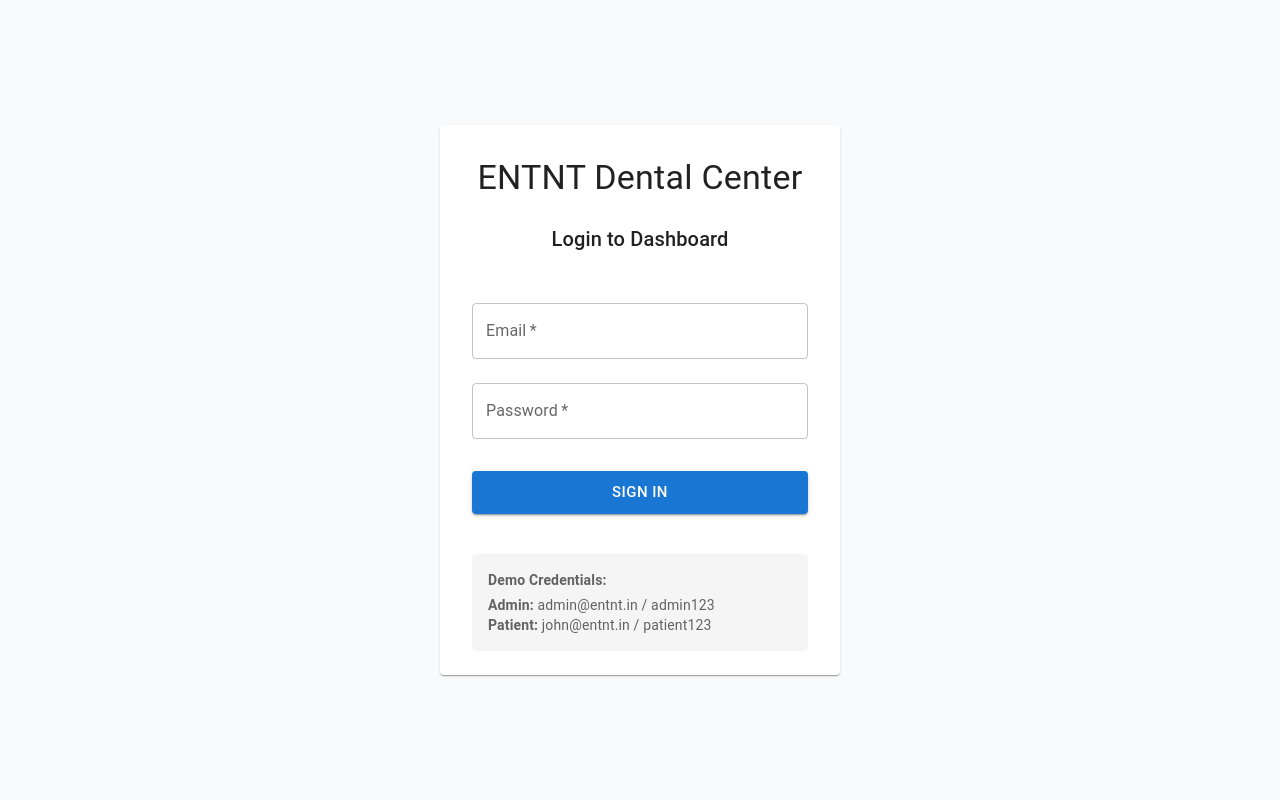
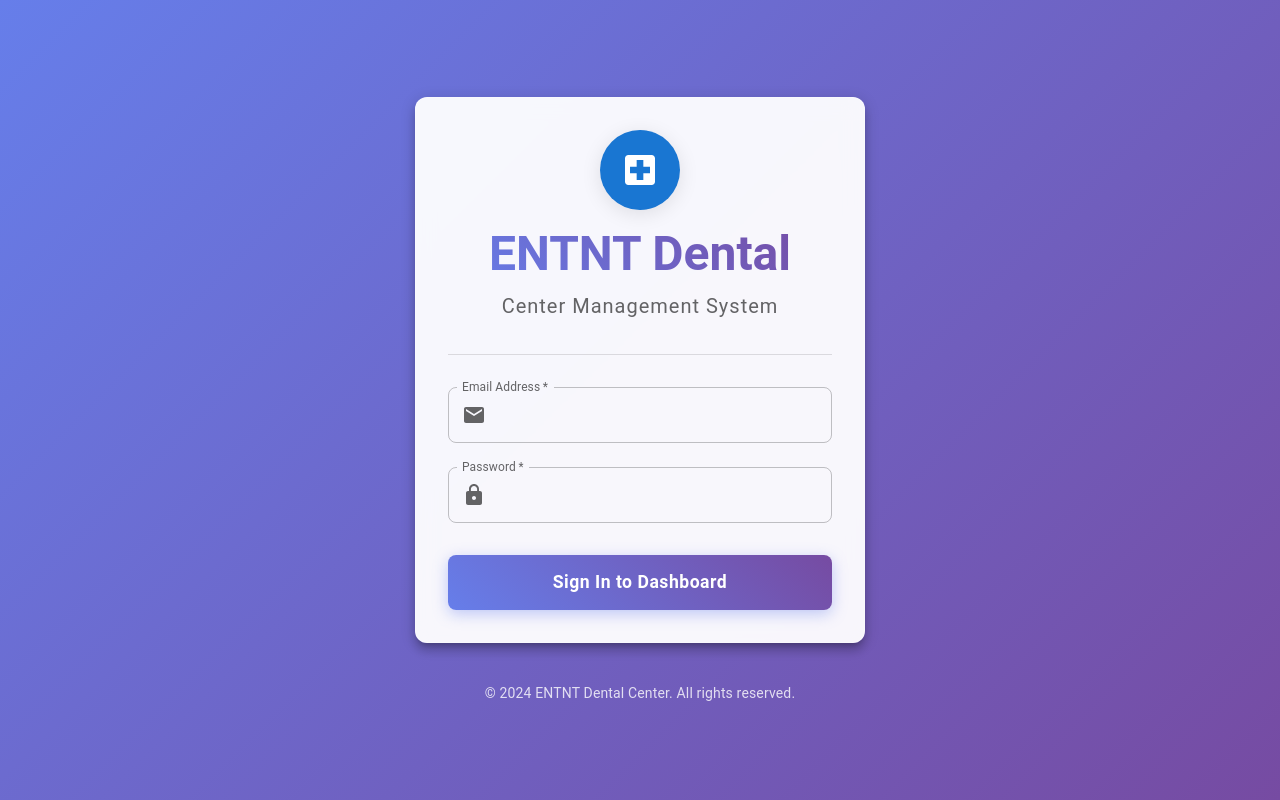
Before and after one commit to Abchoudhary2512/ENTNT_Assignment, a React (Vite) app: page /login in a window 1280 px wide. Built offline with nearby package versions, Linux system fonts and the light colour scheme.

Commit message:
Added Styling to the Login Page and Change CSS

```diff
--- a/src/components/admin/PatientManagement.jsx
+++ b/src/components/admin/PatientManagement.jsx
@@ -1,6 +1,5 @@
 import { useState, useEffect } from 'react'
 import { useNavigate } from 'react-router-dom'
-import { useAuth } from '../../contexts/AuthContext'
 import { getPatients, addPatient, updatePatient, deletePatient } from '../../utils/dataService'
 import {
   Box,
@@ -37,7 +36,6 @@ import {
 } from '@mui/icons-material'
 
 const PatientManagement = () => {
-  const { user } = useAuth()
   const navigate = useNavigate()
   const [patients, setPatients] = useState([])
   const [filteredPatients, setFilteredPatients] = useState([])
@@ -135,7 +133,7 @@ const PatientManagement = () => {
       }
       loadPatients()
       handleCloseDialog()
-    } catch (error) {
+    } catch {
       setSnackbar({
         open: true,
         message: 'Error saving patient',
@@ -154,7 +152,7 @@ const PatientManagement = () => {
           message: 'Patient deleted successfully',
           severity: 'success'
         })
-      } catch (error) {
+      } catch {
         setSnackbar({
           open: true,
           message: 'Error deleting patient',
@@ -205,8 +203,7 @@ const PatientManagement = () => {
 
         <TextField
           fullWidth
-          variant="outlined"
-          placeholder="Search patients by name, email, or contact..."
+          label="Search patients..."
           value={searchTerm}
           onChange={(e) => setSearchTerm(e.target.value)}
           InputProps={{
--- a/src/components/auth/Login.jsx
+++ b/src/components/auth/Login.jsx
@@ -9,8 +9,16 @@ import {
   Button,
   Typography,
   Alert,
-  Container
+  Container,
+  Paper,
+  Divider,
+  Avatar
 } from '@mui/material'
+import {
+  LocalHospital as HospitalIcon,
+  Lock as LockIcon,
+  Email as EmailIcon
+} from '@mui/icons-material'
 
 const Login = () => {
   const [email, setEmail] = useState('')
@@ -42,53 +50,158 @@ const Login = () => {
   }
 
   return (
+    <Box
+      sx={{
+        minHeight: '100vh',
+        background: 'linear-gradient(135deg, #667eea 0%, #764ba2 100%)',
+        display: 'flex',
+        alignItems: 'center',
+        justifyContent: 'center',
+        padding: 2
+      }}
+    >
       <Container maxWidth="sm">
         <Box
           sx={{
-          minHeight: '100vh',
             display: 'flex',
+            flexDirection: 'column',
             alignItems: 'center',
-          justifyContent: 'center',
+            gap: 3
           }}
         >
-        <Card sx={{ width: '100%', maxWidth: 400 }}>
-          <CardContent sx={{ p: 4 }}>
-            <Typography variant="h4" component="h1" gutterBottom align="center" sx={{ mb: 3 }}>
-              ENTNT Dental Center
+          {/* Logo and Title Section */}
+          <Paper
+            elevation={8}
+            sx={{
+              p: 4,
+              borderRadius: 3,
+              background: 'rgba(255, 255, 255, 0.95)',
+              backdropFilter: 'blur(10px)',
+              border: '1px solid rgba(255, 255, 255, 0.2)',
+              width: '100%',
+              maxWidth: 450
+            }}
+          >
+            {/* Header */}
+            <Box sx={{ textAlign: 'center', mb: 4 }}>
+              <Avatar
+                sx={{
+                  width: 80,
+                  height: 80,
+                  mx: 'auto',
+                  mb: 2,
+                  bgcolor: 'primary.main',
+                  boxShadow: '0 4px 20px rgba(0,0,0,0.1)'
+                }}
+              >
+                <HospitalIcon sx={{ fontSize: 40 }} />
+              </Avatar>
+              <Typography
+                variant="h3"
+                component="h1"
+                sx={{
+                  fontWeight: 700,
+                  background: 'linear-gradient(45deg, #667eea, #764ba2)',
+                  backgroundClip: 'text',
+                  WebkitBackgroundClip: 'text',
+                  WebkitTextFillColor: 'transparent',
+                  mb: 1
+                }}
+              >
+                ENTNT Dental
               </Typography>
+              <Typography
+                variant="h6"
+                sx={{
+                  color: 'text.secondary',
+                  fontWeight: 400,
+                  letterSpacing: 1
+                }}
+              >
+                Center Management System
+              </Typography>
+            </Box>
 
-            <Typography variant="h6" component="h2" gutterBottom align="center" sx={{ mb: 4 }}>
-              Login to Dashboard
-            </Typography>
+            <Divider sx={{ mb: 4 }} />
 
+            {/* Login Form */}
+            <Box component="form" onSubmit={handleSubmit}>
               {error && (
-              <Alert severity="error" sx={{ mb: 2 }}>
+                <Alert
+                  severity="error"
+                  sx={{
+                    mb: 3,
+                    borderRadius: 2,
+                    boxShadow: '0 2px 8px rgba(0,0,0,0.1)'
+                  }}
+                >
                   {error}
                 </Alert>
               )}
 
-            <Box component="form" onSubmit={handleSubmit}>
+              <Box sx={{ mb: 3 }}>
                 <TextField
                   fullWidth
-                label="Email"
+                  label="Email Address"
                   type="email"
                   value={email}
                   onChange={(e) => setEmail(e.target.value)}
-                margin="normal"
                   required
                   autoComplete="email"
+                  InputProps={{
+                    startAdornment: <EmailIcon sx={{ mr: 1, color: 'text.secondary' }} />,
+                  }}
+                  sx={{
+                    '& .MuiOutlinedInput-root': {
+                      borderRadius: 2,
+                      '&:hover fieldset': {
+                        borderColor: 'primary.main',
+                      },
+                      '&.Mui-focused fieldset': {
+                        borderColor: 'primary.main',
+                        borderWidth: 2,
+                      },
+                    },
+                    '& .MuiInputLabel-root': {
+                      '&.Mui-focused': {
+                        color: 'primary.main',
+                      },
+                    },
+                  }}
                 />
+              </Box>
 
+              <Box sx={{ mb: 4 }}>
                 <TextField
                   fullWidth
                   label="Password"
                   type="password"
                   value={password}
                   onChange={(e) => setPassword(e.target.value)}
-                margin="normal"
                   required
                   autoComplete="current-password"
+                  InputProps={{
+                    startAdornment: <LockIcon sx={{ mr: 1, color: 'text.secondary' }} />,
+                  }}
+                  sx={{
+                    '& .MuiOutlinedInput-root': {
+                      borderRadius: 2,
+                      '&:hover fieldset': {
+                        borderColor: 'primary.main',
+                      },
+                      '&.Mui-focused fieldset': {
+                        borderColor: 'primary.main',
+                        borderWidth: 2,
+                      },
+                    },
+                    '& .MuiInputLabel-root': {
+                      '&.Mui-focused': {
+                        color: 'primary.main',
+                      },
+                    },
+                  }}
                 />
+              </Box>
 
               <Button
                 type="submit"
@@ -96,27 +209,46 @@ const Login = () => {
                 variant="contained"
                 size="large"
                 disabled={loading}
-                sx={{ mt: 3, mb: 2 }}
+                sx={{
+                  py: 1.5,
+                  borderRadius: 2,
+                  fontSize: '1.1rem',
+                  fontWeight: 600,
+                  textTransform: 'none',
+                  background: 'linear-gradient(45deg, #667eea, #764ba2)',
+                  boxShadow: '0 4px 15px rgba(102, 126, 234, 0.4)',
+                  '&:hover': {
+                    background: 'linear-gradient(45deg, #5a6fd8, #6a4190)',
+                    boxShadow: '0 6px 20px rgba(102, 126, 234, 0.6)',
+                    transform: 'translateY(-1px)',
+                  },
+                  '&:disabled': {
+                    background: 'linear-gradient(45deg, #b0b0b0, #909090)',
+                    boxShadow: 'none',
+                    transform: 'none',
+                  },
+                  transition: 'all 0.3s ease'
+                }}
               >
-                {loading ? 'Signing In...' : 'Sign In'}
+                {loading ? 'Signing In...' : 'Sign In to Dashboard'}
               </Button>
             </Box>
+          </Paper>
 
-            <Box sx={{ mt: 3, p: 2, bgcolor: 'grey.100', borderRadius: 1 }}>
-              <Typography variant="body2" color="text.secondary" gutterBottom>
-                <strong>Demo Credentials:</strong>
-              </Typography>
-              <Typography variant="body2" color="text.secondary">
-                <strong>Admin:</strong> admin@entnt.in / admin123
-              </Typography>
-              <Typography variant="body2" color="text.secondary">
-                <strong>Patient:</strong> john@entnt.in / patient123
+          {/* Footer */}
+          <Typography
+            variant="body2"
+            sx={{
+              color: 'rgba(255, 255, 255, 0.8)',
+              textAlign: 'center',
+              mt: 2
+            }}
+          >
+            © 2024 ENTNT Dental Center. All rights reserved.
           </Typography>
         </Box>
-          </CardContent>
-        </Card>
+      </Container>
     </Box>
-    </Container>
   )
 }
 
--- a/src/contexts/AuthContext.jsx
+++ b/src/contexts/AuthContext.jsx
@@ -9,15 +9,15 @@ const mockUsers = [
     role: "Admin",
     email: "admin@entnt.in",
     password: "admin123",
-    name: "Dr. Smith"
+    name: "Dr. Admin"
   },
   {
     id: "2",
     role: "Patient",
-    email: "john@entnt.in",
+    email: "patient1@entnt.in",
     password: "patient123",
     patientId: "p1",
-    name: "John Doe"
+    name: "Patient 1"
   }
 ]
 
```
Lines whose indentation alone changed are shown as unchanged.
